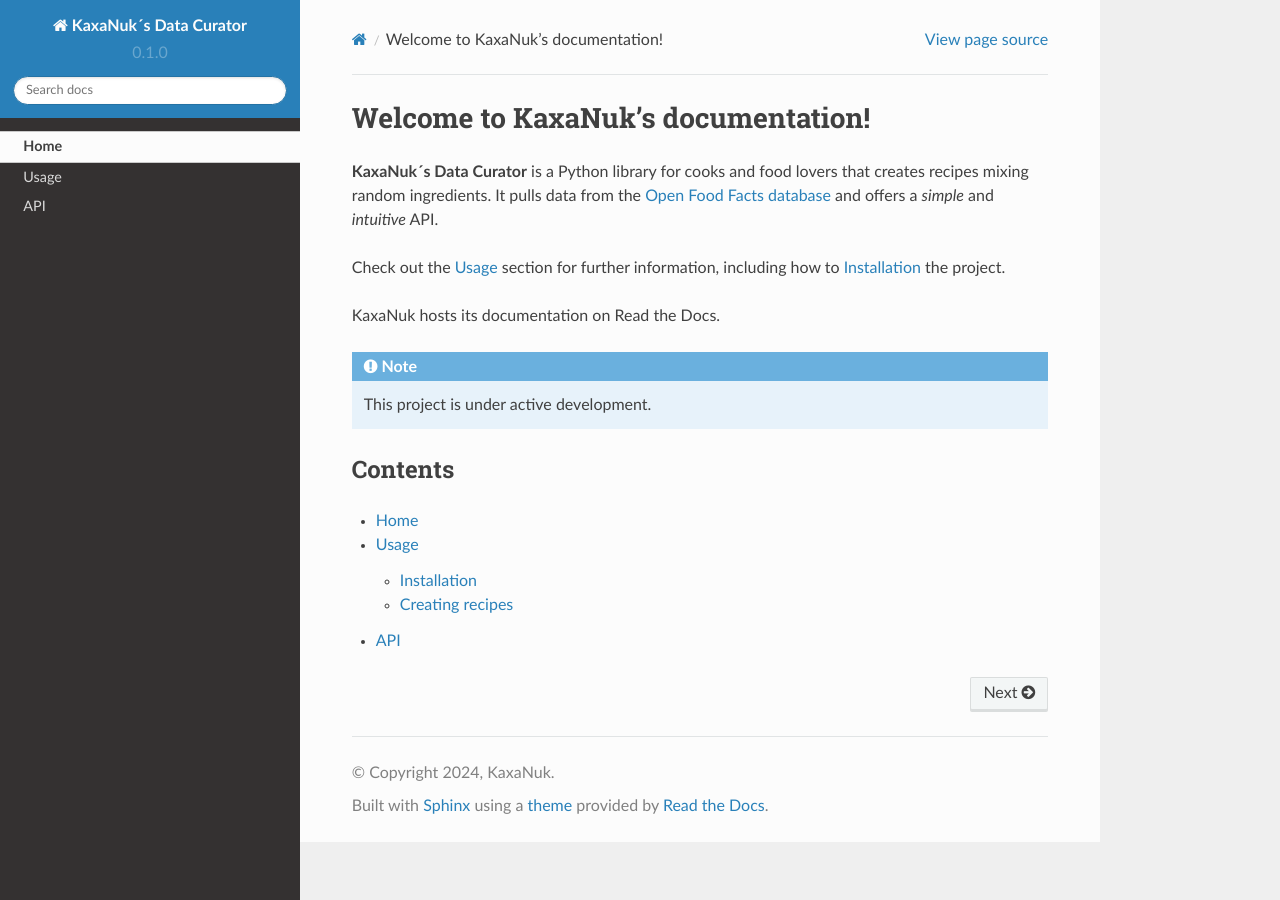
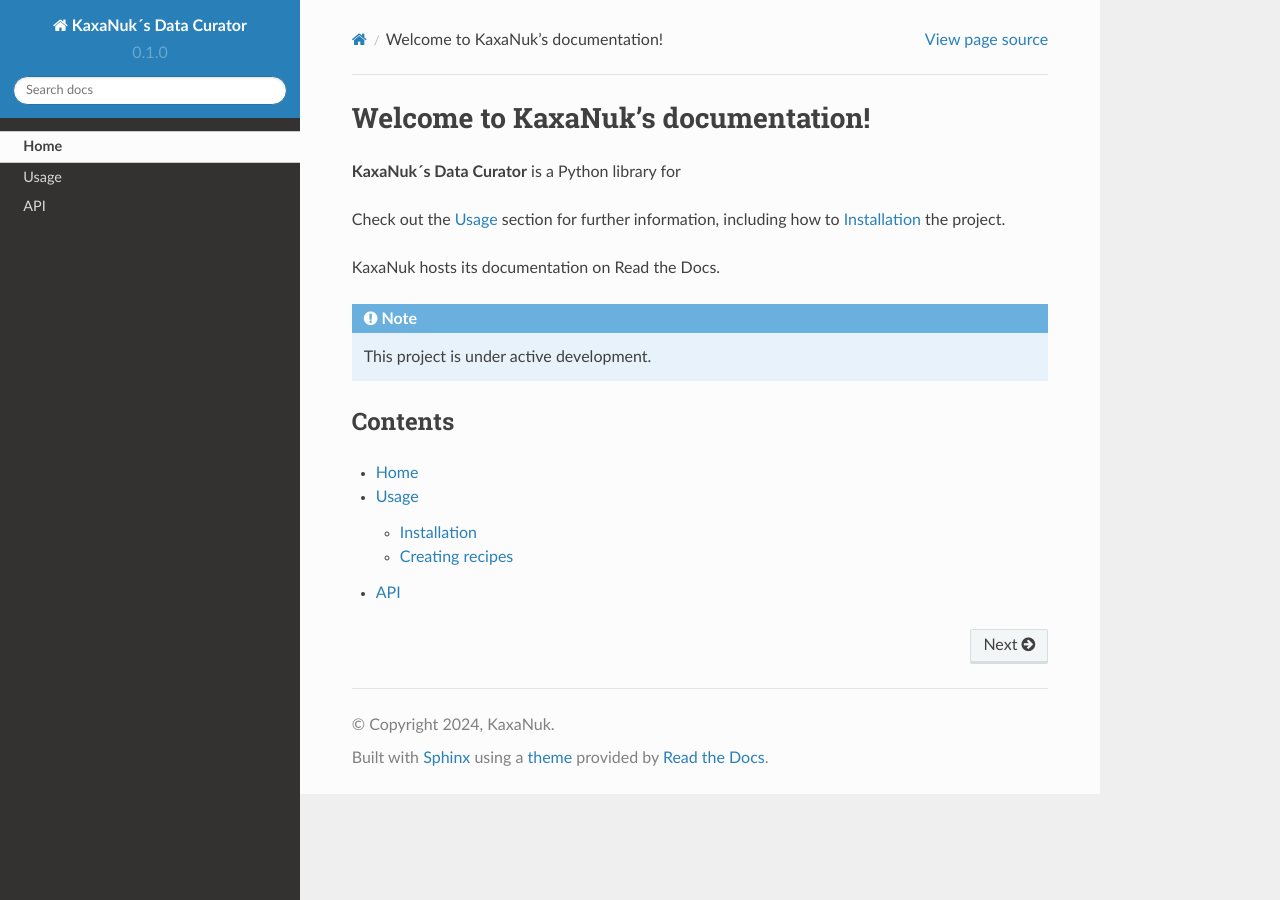
Before and after one commit to Ruben-KaxaNuk/DC-Doc-Test, a Sphinx documentation site: the page built from docs/source/index.rst, in a window 1280 px wide. Built offline with Sphinx 7.4.7 and the Read the Docs theme 2.0.0, drawn with Linux system fonts in a browser that asks for light colours.

Commit message:
Update index.rst

```diff
--- a/docs/source/index.rst
+++ b/docs/source/index.rst
@@ -1,10 +1,7 @@
 Welcome to KaxaNuk's documentation!
 ===================================
 
-**KaxaNuk´s Data Curator**  is a Python library for cooks and food lovers
-that creates recipes mixing random ingredients.
-It pulls data from the `Open Food Facts database <https://world.openfoodfacts.org/>`_
-and offers a *simple* and *intuitive* API.
+**KaxaNuk´s Data Curator**  is a Python library for
 
 Check out the :doc:`usage` section for further information, including
 how to :ref:`installation` the project.
```
